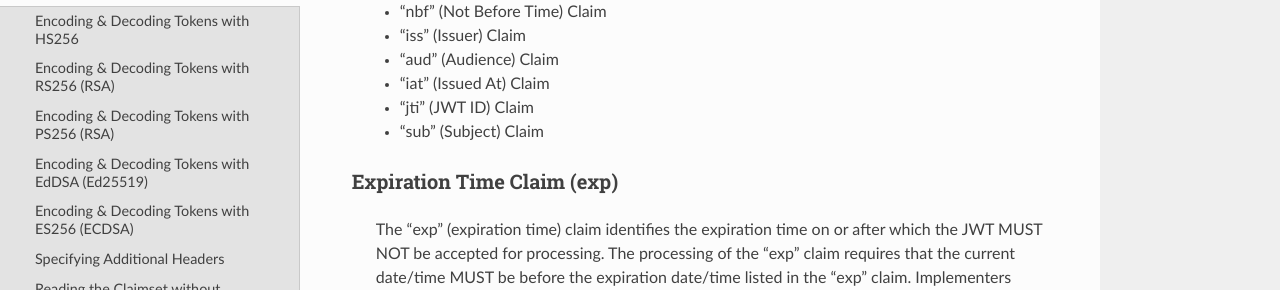
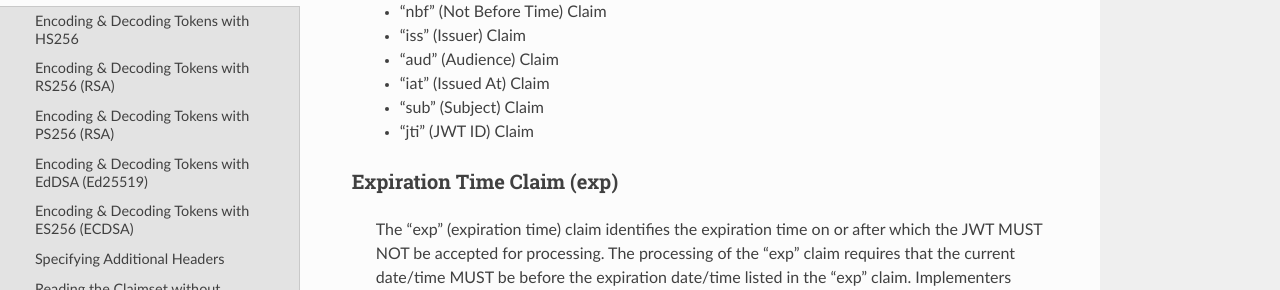
Before and after one commit to jpadilla/pyjwt, a Sphinx documentation site: the page built from docs/usage.rst, in a window 1280 px wide and 900 px high, scrolled down 2943 px. Shown: the part 160-450 px from the top of the window. Built offline with Sphinx 7.4.7 and the Read the Docs theme 3.1.0, drawn with Linux system fonts in a browser that asks for light colours.

Commit message:
fix submenu order

```diff
--- a/docs/usage.rst
+++ b/docs/usage.rst
@@ -161,8 +161,8 @@ how they should be used. PyJWT supports these registered claim names:
  - "iss" (Issuer) Claim
  - "aud" (Audience) Claim
  - "iat" (Issued At) Claim
+ - "sub" (Subject) Claim
  - "jti" (JWT ID) Claim
- - "sub" (Subject) Claim
 
 Expiration Time Claim (exp)
 ~~~~~~~~~~~~~~~~~~~~~~~~~~~
```
